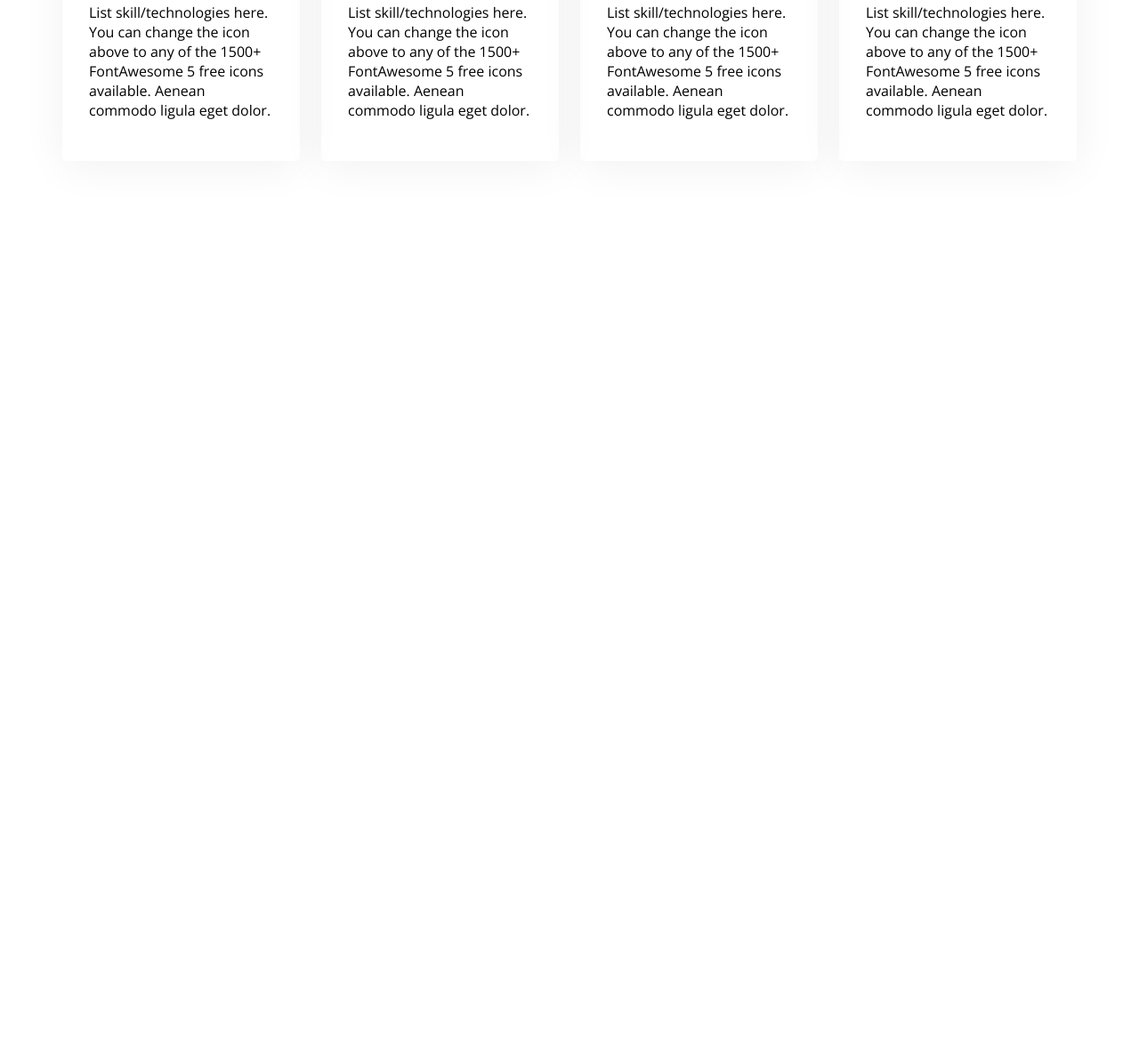
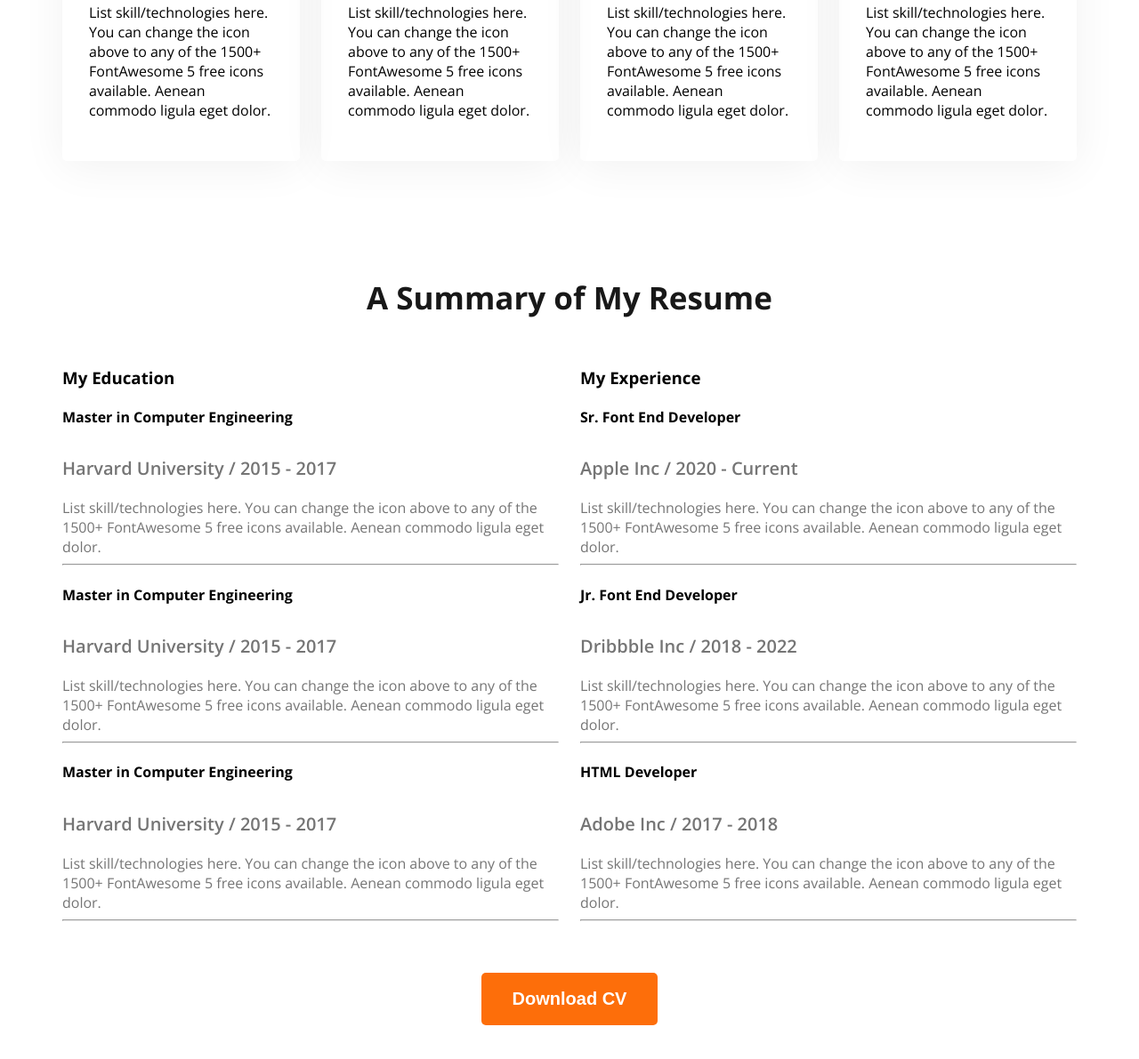
Before and after one commit to jewel-barua-code/web-developer-portfolio, a plain HTML site: page index.html in a window 1280 px wide. Shown: the part 1962-3153 px from the top of the page at 89% size. Before the commit the page ends 2273 px from the top, so only its background shows below. Drawn offline with nearby package versions, Linux system fonts and the light colour scheme.

Commit message:
experience section added

```diff
--- a/index.html
+++ b/index.html
@@ -114,6 +114,65 @@
           </div>
         </div>
       </section>
+      <section class="resume">
+        <h3 class="section-title text-center">
+          A Summary of My Resume
+        </h3>
+        <div class="resume-container">
+          <div class="resume-column">
+            <h3 class="resume-column-title">My Education</h3>
+            <div class="experience">
+              <h4 class="experience-title">Master in Computer Engineering</h4>
+              <h5 class="experience-sub-title">Harvard University / 2015 - 2017</h5>
+              <div class="experience-description">List skill/technologies here. You can change the icon above
+                to any of the 1500+ FontAwesome 5 free icons available. Aenean commodo ligula eget dolor.</div>
+            </div>
+            <hr>
+            <div class="experience">
+              <h4 class="experience-title">Master in Computer Engineering</h4>
+              <h5 class="experience-sub-title">Harvard University / 2015 - 2017</h5>
+              <div class="experience-description">List skill/technologies here. You can change the icon above
+                to any of the 1500+ FontAwesome 5 free icons available. Aenean commodo ligula eget dolor.</div>
+            </div>
+            <hr>
+            <div class="experience">
+              <h4 class="experience-title">Master in Computer Engineering</h4>
+              <h5 class="experience-sub-title">Harvard University / 2015 - 2017</h5>
+              <div class="experience-description">List skill/technologies here. You can change the icon above
+                to any of the 1500+ FontAwesome 5 free icons available. Aenean commodo ligula eget dolor.</div>
+            </div>
+            <hr>
+          </div>
+
+          <div class="resume-column">
+            <h3 class="resume-column-title">My Experience</h3>
+            <div class="experience">
+              <h4 class="experience-title">Sr. Font End Developer</h4>
+              <h5 class="experience-sub-title">Apple Inc / 2020 - Current</h5>
+              <div class="experience-description">List skill/technologies here. You can change the icon above
+                to any of the 1500+ FontAwesome 5 free icons available. Aenean commodo ligula eget dolor.</div>
+            </div>
+            <hr>
+            <div class="experience">
+              <h4 class="experience-title">Jr. Font End Developer</h4>
+              <h5 class="experience-sub-title">Dribbble Inc / 2018 - 2022</h5>
+              <div class="experience-description">List skill/technologies here. You can change the icon above
+                to any of the 1500+ FontAwesome 5 free icons available. Aenean commodo ligula eget dolor.</div>
+            </div>
+            <hr>
+            <div class="experience">
+              <h4 class="experience-title">HTML Developer</h4>
+              <h5 class="experience-sub-title">Adobe Inc / 2017 - 2018</h5>
+              <div class="experience-description">List skill/technologies here. You can change the icon above
+                to any of the 1500+ FontAwesome 5 free icons available. Aenean commodo ligula eget dolor.</div>
+            </div>
+            <hr>
+          </div>
+        </div>
+       <div class="text-center resume-download-cv">
+        <button class="btn-primary">Download CV</button>
+       </div>
+      </section>
     </main>
     <footer></footer>
   </body>
--- a/styles/portfolio.css
+++ b/styles/portfolio.css
@@ -139,3 +139,21 @@
     border-radius: 5px;
     box-shadow: 0px 6px 50px 0px rgba(0, 0, 0, 0.06);
 }
+
+/* Experience Section */
+.resume-container{
+    display: flex;
+    gap: 24px;
+}
+.experience-description, .experience-sub-title{
+    color: #757575;
+}
+
+.experience-sub-title{
+    font-size: 20px;
+    font-weight: 600;
+    margin-bottom: 20px;
+}
+.resume-download-cv{
+    margin-top: 50px;
+}
```
